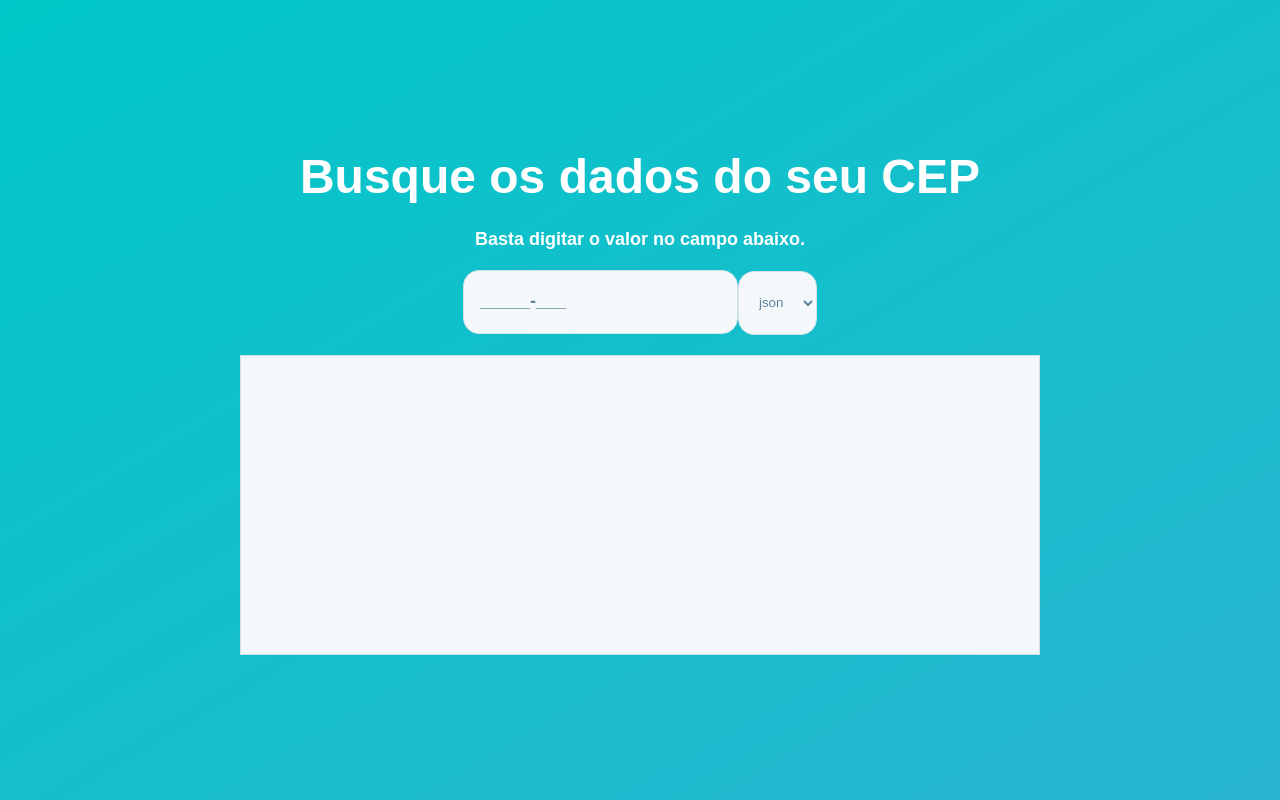
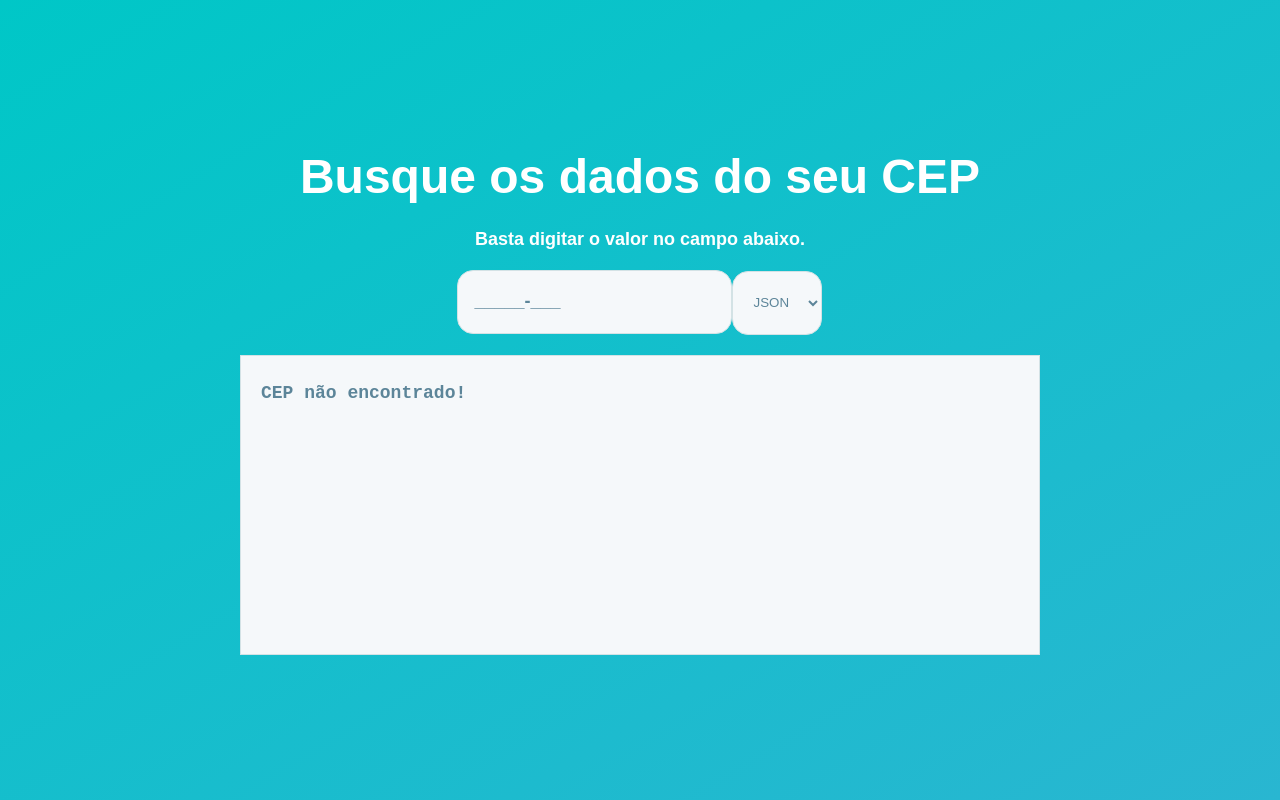
Before and after one commit to dougcarvalho92/viacep-design, a React (Create React App) app: page / in a window 1280 px wide. Built offline with nearby package versions, Linux system fonts and the light colour scheme.

Commit message:
capturando erro

```diff
--- a/src/pages/Home/index.tsx
+++ b/src/pages/Home/index.tsx
@@ -34,8 +34,18 @@ const Home: React.FC = () => {
         .get(`${cepSearch}/${dataType}`)
         .then((response) => response.data)
         .then((result) => {
-          setCepDataInformation(result);
+          console.log(result);
+          if (result.error === true) {
+            throw new Error(result);
+            setCepDataInformation("");
+          }
+          if(result.erro !== true){
+            setCepDataInformation(result);
+          }
           setLoading(false);
+        })
+        .catch((error) => {
+          console.log(error);
         });
     }
     if (cepSearch) {
@@ -51,6 +61,9 @@ const Home: React.FC = () => {
     setDataType(value);
   };
   const formattingCode = () => {
+    if(!cepDataInformation){
+      return "CEP não encontrado!"
+    }
     if (typeof cepDataInformation == "object") {
       var myJsonString = JSON.stringify(cepDataInformation);
       myJsonString = myJsonString.replace("{", "");
@@ -80,10 +93,8 @@ const Home: React.FC = () => {
               name="datatype"
               onChange={(e) => handleChangeDataType(e.target.value)}
             >
-              <option value="json">json</option>
-              <option value="xml">xml</option>
-              {/* <option value="piped">piped</option>
-              <option value="querty">querty</option> */}
+              <option value="json">JSON</option>
+              <option value="xml">XML</option>
             </select>
           </div>
         </Main>
```
